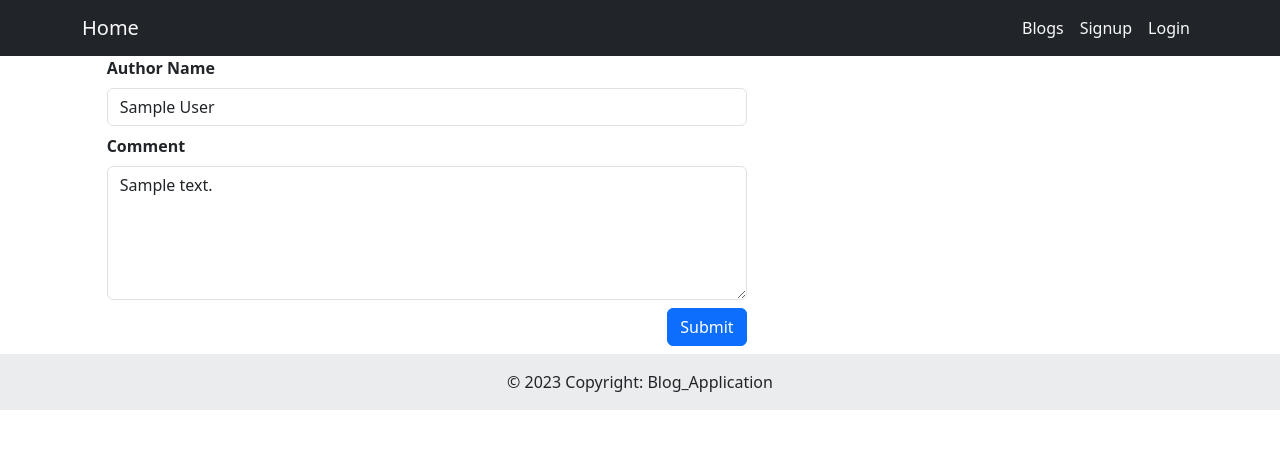
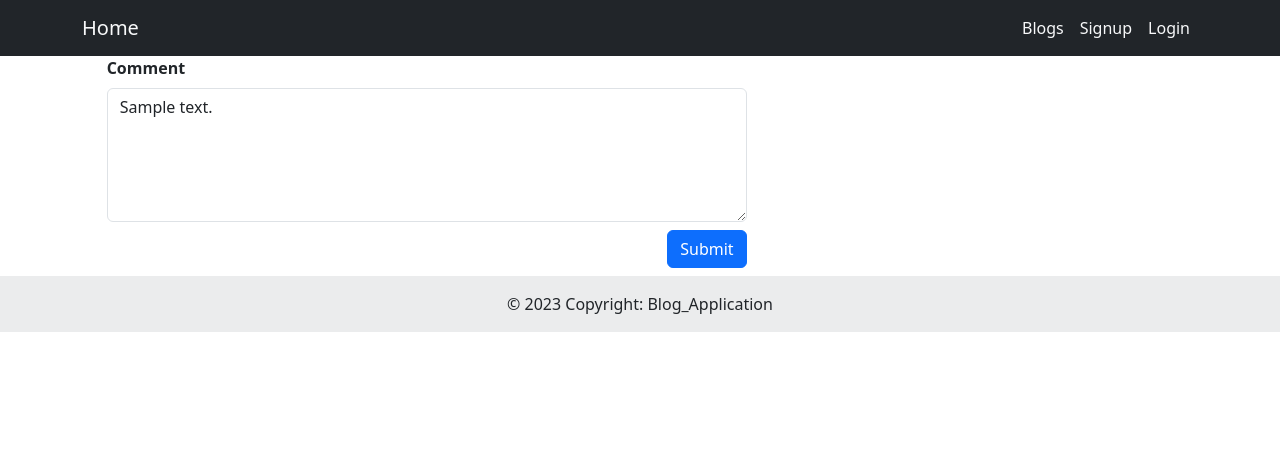
Before and after one commit to ritikyadavwork/Blog_application, a Django app: page /update/1/ in a window 1280 px wide. Shown: the top 449 px of the page. Run offline with Django 5.2, Linux system fonts and the light colour scheme; tables that the repository leaves empty hold one stand-in row (values such as "Sample post").

Commit message:
remove the author name

```diff
--- a/blogapp/templates/update_comment.html
+++ b/blogapp/templates/update_comment.html
@@ -9,10 +9,6 @@
     <form method="post" enctype="multipart/form-data" action="{% url 'blogapp:updateComment' comment.id %}">
         {% csrf_token %}
         <div class="form-group">
-            <label for="title" class="my-2 fw-bold">Author Name</label>
-            <input type="text" name="author" id="title" class="form-control" value="{{ comment.Author }}" required>
-        </div>
-        <div class="form-group">
             <label for="message" class="my-2 fw-bold">Comment</label>
             <textarea name="msg" id="message" cols="30" rows="5" class="form-control" placeholder="Leave a comment">{{ comment.comment }}</textarea>
         </div>
```
